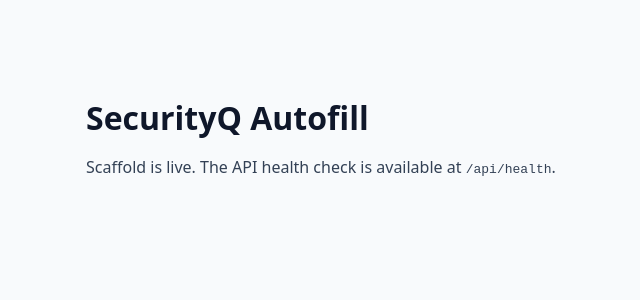
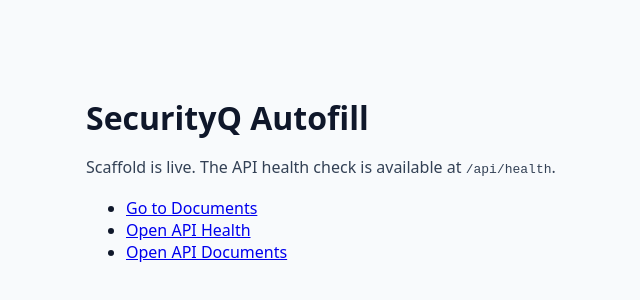
Before and after one commit to anweshhhh/securityq-autofill, a Next.js app: page / in a window 1280 px wide. Shown: the top 300 px of the page, without its empty margins (214-854 px from the left). Built offline with nearby package versions, Linux system fonts and the light colour scheme.

Commit message:
feat: add basic navigation links

```diff
--- a/src/app/documents/page.tsx
+++ b/src/app/documents/page.tsx
@@ -1,5 +1,6 @@
 "use client";
 
+import Link from "next/link";
 import { FormEvent, useEffect, useState } from "react";
 
 type DocumentRow = {
@@ -84,6 +85,9 @@ export default function DocumentsPage() {
 
   return (
     <main>
+      <p>
+        <Link href="/">Back to Home</Link>
+      </p>
       <h1>Documents</h1>
 
       <form onSubmit={handleSubmit}>
--- a/src/app/page.tsx
+++ b/src/app/page.tsx
@@ -1,3 +1,5 @@
+import Link from "next/link";
+
 export default function Home() {
   return (
     <main>
@@ -5,6 +7,21 @@ export default function Home() {
       <p>
         Scaffold is live. The API health check is available at <code>/api/health</code>.
       </p>
+      <ul>
+        <li>
+          <Link href="/documents">Go to Documents</Link>
+        </li>
+        <li>
+          <a href="/api/health" target="_blank" rel="noreferrer">
+            Open API Health
+          </a>
+        </li>
+        <li>
+          <a href="/api/documents" target="_blank" rel="noreferrer">
+            Open API Documents
+          </a>
+        </li>
+      </ul>
     </main>
   );
 }
```
